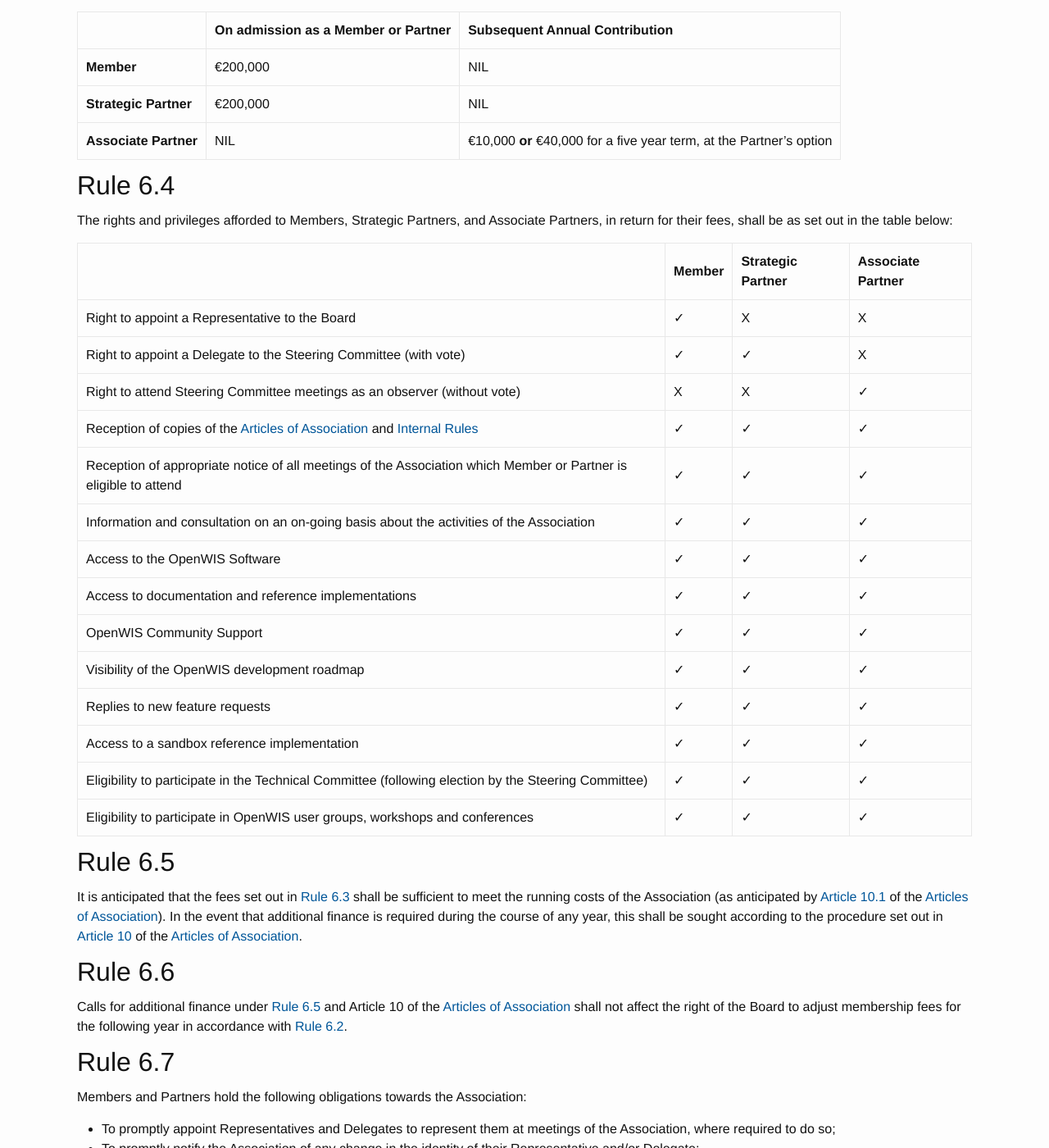
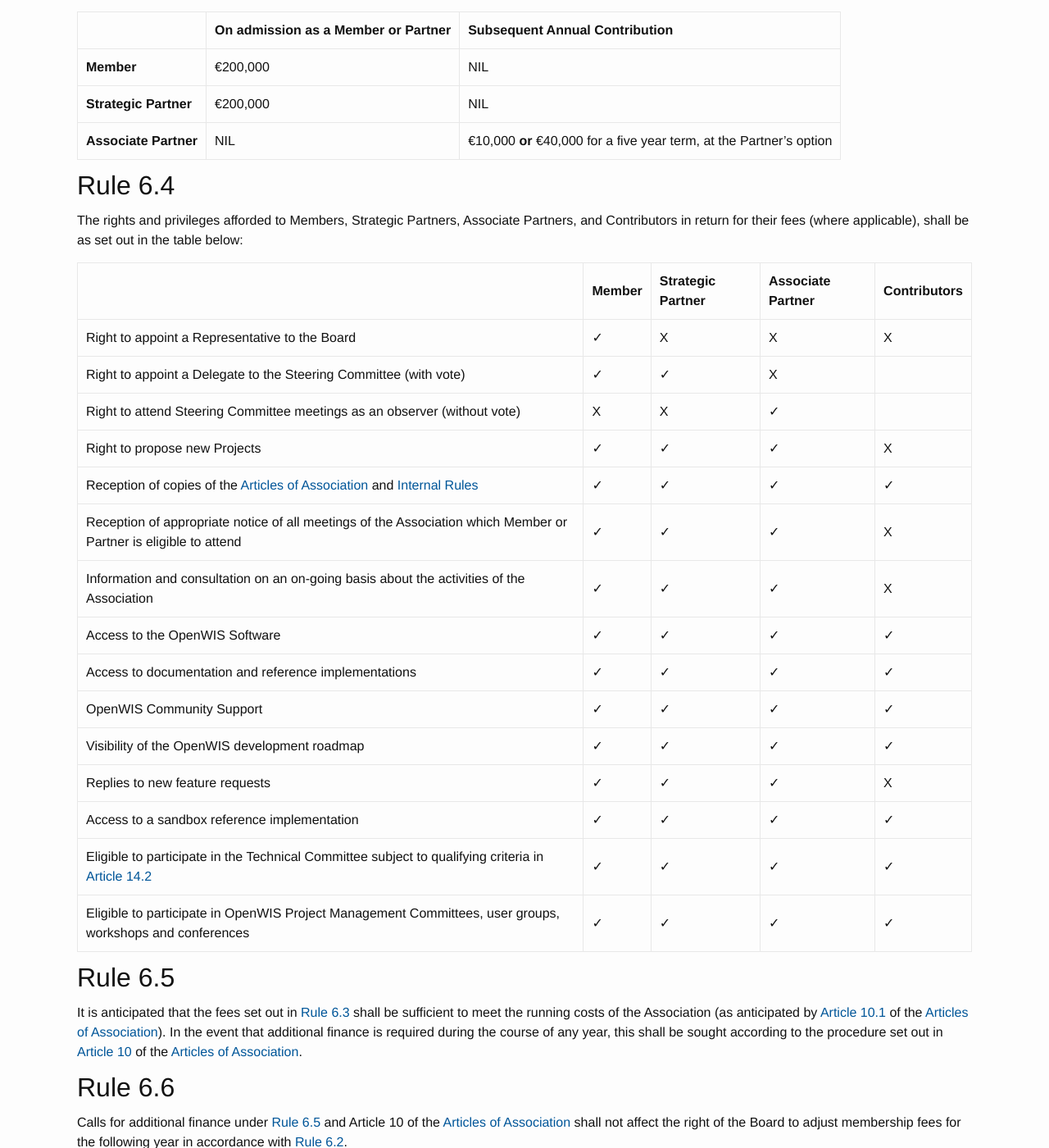
Before and after one commit to OpenWIS/openwis-documentation, a Jekyll site: the page built from rules/6-membership-and-partnership-fees-rights-privileges-and-obligations.md, in a window 1280 px wide and 1400 px high, scrolled down 837 px. Shown: the whole window at 82% size. Built offline with Jekyll 4.4.1, drawn with Linux system fonts in a browser that asks for light colours.

Commit message:
updated rights and obligations to reflect contributor role
... and state who can propose new projects

```diff
--- a/rules/6-membership-and-partnership-fees-rights-privileges-and-obligations.md
+++ b/rules/6-membership-and-partnership-fees-rights-privileges-and-obligations.md
@@ -39,24 +39,25 @@
 
 <h2 id="rule-6.4">Rule 6.4</h2>
 
-The rights and privileges afforded to Members, Strategic Partners, and Associate Partners, in return for their fees, shall be as set out in the table below:
+The rights and privileges afforded to Members, Strategic Partners, Associate Partners, and Contributors in return for their fees (where applicable), shall be as set out in the table below:
 
-&nbsp; | **Member** | **Strategic Partner** | **Associate Partner**
------- | ---------- | --------------------- | ---------------------
-Right to appoint a Representative to the Board | &#x2713; | X | X
+&nbsp; | **Member** | **Strategic Partner** | **Associate Partner** | **Contributors**
+------ | ---------- | --------------------- | --------------------- | ----------------
+Right to appoint a Representative to the Board | &#x2713; | X | X | X
 Right to appoint a Delegate to the Steering Committee (with vote) | &#x2713; | &#x2713; | X
 Right to attend Steering Committee meetings as an observer (without vote) | X | X | &#x2713;
-Reception of copies of the [Articles of Association]({{ "/articles/" | prepend: site.baseurl }}) and [Internal Rules]({{ "/rules/" | prepend: site.baseurl }}) | &#x2713; | &#x2713; | &#x2713;
-Reception of appropriate notice of all meetings of the Association which Member or Partner is eligible to attend | &#x2713; | &#x2713; | &#x2713;
-Information and consultation on an on-going basis about the activities of the Association | &#x2713; | &#x2713; | &#x2713;
-Access to the OpenWIS Software | &#x2713; | &#x2713; | &#x2713;
-Access to documentation and reference implementations | &#x2713; | &#x2713; | &#x2713;
-OpenWIS Community Support | &#x2713; | &#x2713; | &#x2713;
-Visibility of the OpenWIS development roadmap | &#x2713; | &#x2713; | &#x2713;
-Replies to new feature requests | &#x2713; | &#x2713; | &#x2713;
-Access to a sandbox reference implementation | &#x2713; | &#x2713; | &#x2713;
-Eligibility to participate in the Technical Committee (following election by the Steering Committee) | &#x2713; | &#x2713; | &#x2713;
-Eligibility to participate in OpenWIS user groups, workshops and conferences | &#x2713; | &#x2713; | &#x2713;
+Right to propose new Projects | &#x2713; | &#x2713; | &#x2713; | X
+Reception of copies of the [Articles of Association]({{ "/articles/" | prepend: site.baseurl }}) and [Internal Rules]({{ "/rules/" | prepend: site.baseurl }}) | &#x2713; | &#x2713; | &#x2713; | &#x2713;
+Reception of appropriate notice of all meetings of the Association which Member or Partner is eligible to attend | &#x2713; | &#x2713; | &#x2713; | X
+Information and consultation on an on-going basis about the activities of the Association | &#x2713; | &#x2713; | &#x2713; | X
+Access to the OpenWIS Software | &#x2713; | &#x2713; | &#x2713; | &#x2713;
+Access to documentation and reference implementations | &#x2713; | &#x2713; | &#x2713; | &#x2713;
+OpenWIS Community Support | &#x2713; | &#x2713; | &#x2713; | &#x2713;
+Visibility of the OpenWIS development roadmap | &#x2713; | &#x2713; | &#x2713; | &#x2713;
+Replies to new feature requests | &#x2713; | &#x2713; | &#x2713; | X
+Access to a sandbox reference implementation | &#x2713; | &#x2713; | &#x2713; | &#x2713;
+Eligible to participate in the Technical Committee subject to qualifying criteria in [Article 14.2]({{ "/articles/articles/14-technical-committee.html#article-14.2" | prepend: site.baseurl }}) | &#x2713; | &#x2713; | &#x2713; | &#x2713;
+Eligible to participate in OpenWIS Project Management Committees, user groups, workshops and conferences | &#x2713; | &#x2713; | &#x2713; | &#x2713;
 
 <h2 id="rule-6.5">Rule 6.5</h2>
 
```
